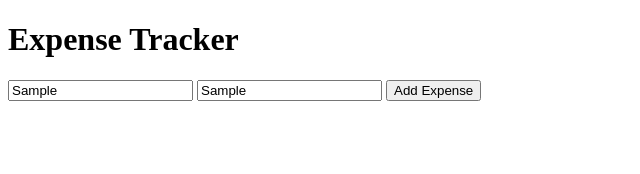
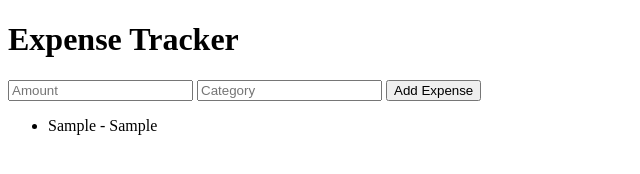
Before and after one commit to chkshjain-afk/expense-tracker, a plain HTML site: page frontend/index.html in a window 1280 px wide. Both pictures are taken after typing "Sample", "Sample" into the empty fields and a click on the button "Add Expense". Shown: the whole page, without its empty margins (0-640 px from the left). Drawn offline with Linux system fonts and the light colour scheme.

Commit message:
Day 3: store and display expenses using JavaScript

```diff
--- a/frontend/index.html
+++ b/frontend/index.html
@@ -7,14 +7,34 @@
 <input id="amount" placeholder="Amount">
 <input id="category" placeholder="Category">
 <button id="btn">Add Expense</button>
+<ul id="expenseList"></ul>
+<script>
+    let expenses = [];
+    document.getElementById("btn").onclick = function () {
+    let amt = document.getElementById("amount").value;
+    let cat = document.getElementById("category").value;
 
-<script>
-    document.getElementById("btn").onclick = function() {
-        let amt = document.getElementById("amount").value;
-        let cat = document.getElementById("category").value;
+    if (amt === "" || cat === "") {
+        alert("Please fill all fields");
+        return;
+    }
 
-        console.log(amount, cat);
+    let expense = {
+        amount: amt,
+        category: cat
     };
+
+    expenses.push(expense);
+
+    let list = document.getElementById("expenseList");
+    let item = document.createElement("li");
+    item.innerText = amt + " - " + cat;
+
+    list.appendChild(item);
+
+    document.getElementById("amount").value = "";
+    document.getElementById("category").value = "";
+};
 </script>
 
 </body>
```
